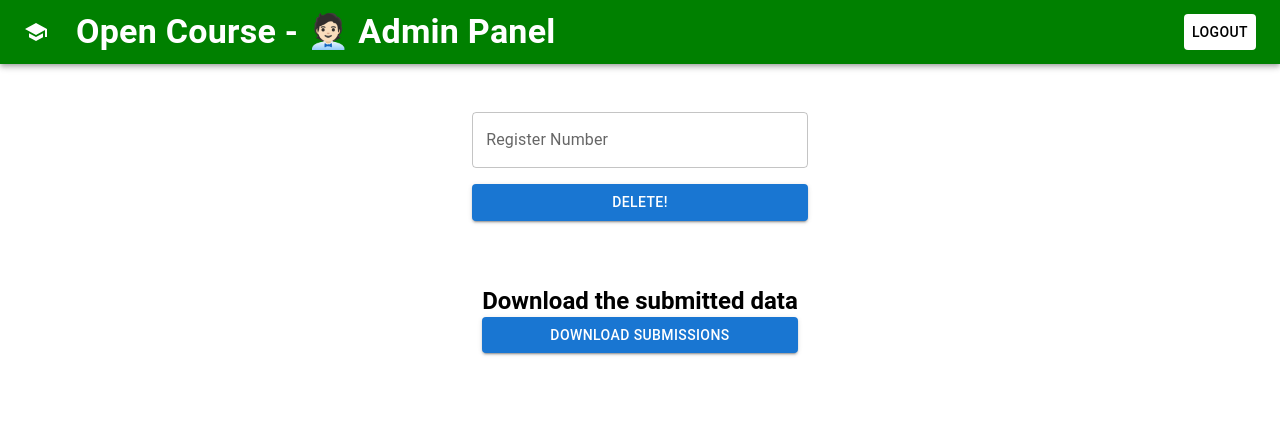
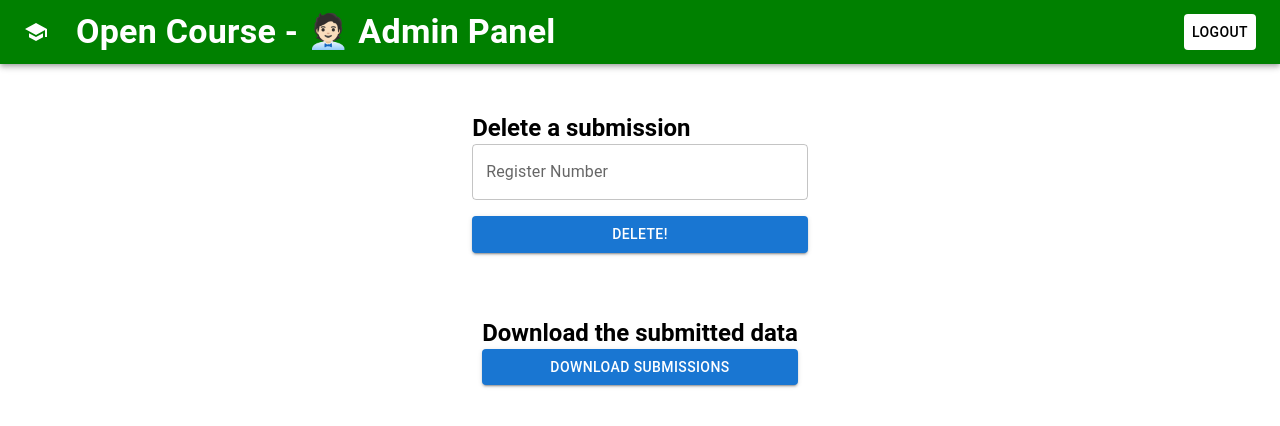
Before and after one commit to 4rjunc/opencourse-webapp, a React (Vite) app in the folder openFrontend/: page /administrator in a window 1280 px wide. Shown: the top 426 px of the page. Built offline with nearby package versions, Linux system fonts and the light colour scheme; sample sign-in values are in the browser's storage.

Commit message:
✨Updated the sentences

```diff
--- a/openFrontend/src/components/Administrator.jsx
+++ b/openFrontend/src/components/Administrator.jsx
@@ -112,6 +112,13 @@ const Administrator = () => {
         }}
       >
         <form onSubmit={handleSubmit}>
+        <Typography
+            variant="h5"
+            component="div"
+            sx={{ flexGrow: 1, fontWeight: 600 }}
+          >
+            Delete a submission
+          </Typography>
           <TextField
             fullWidth
             variant="outlined"
```
